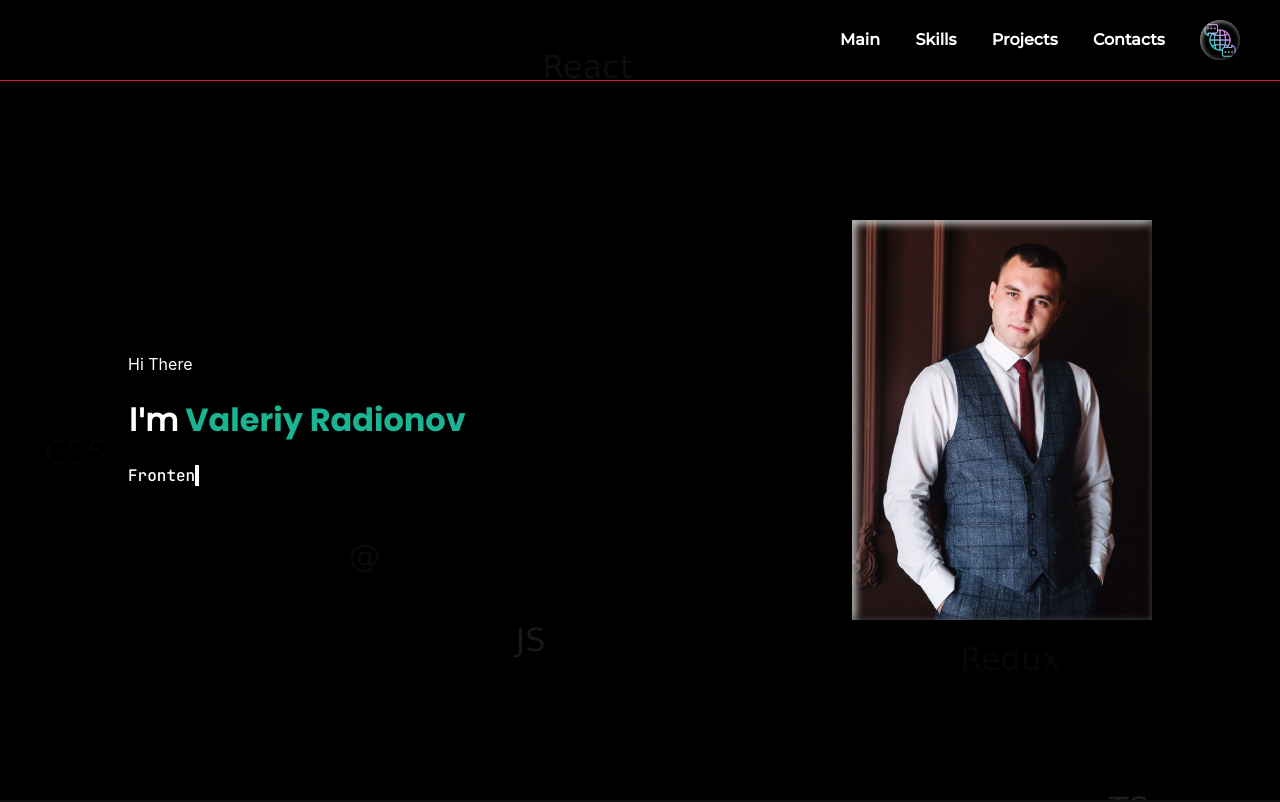
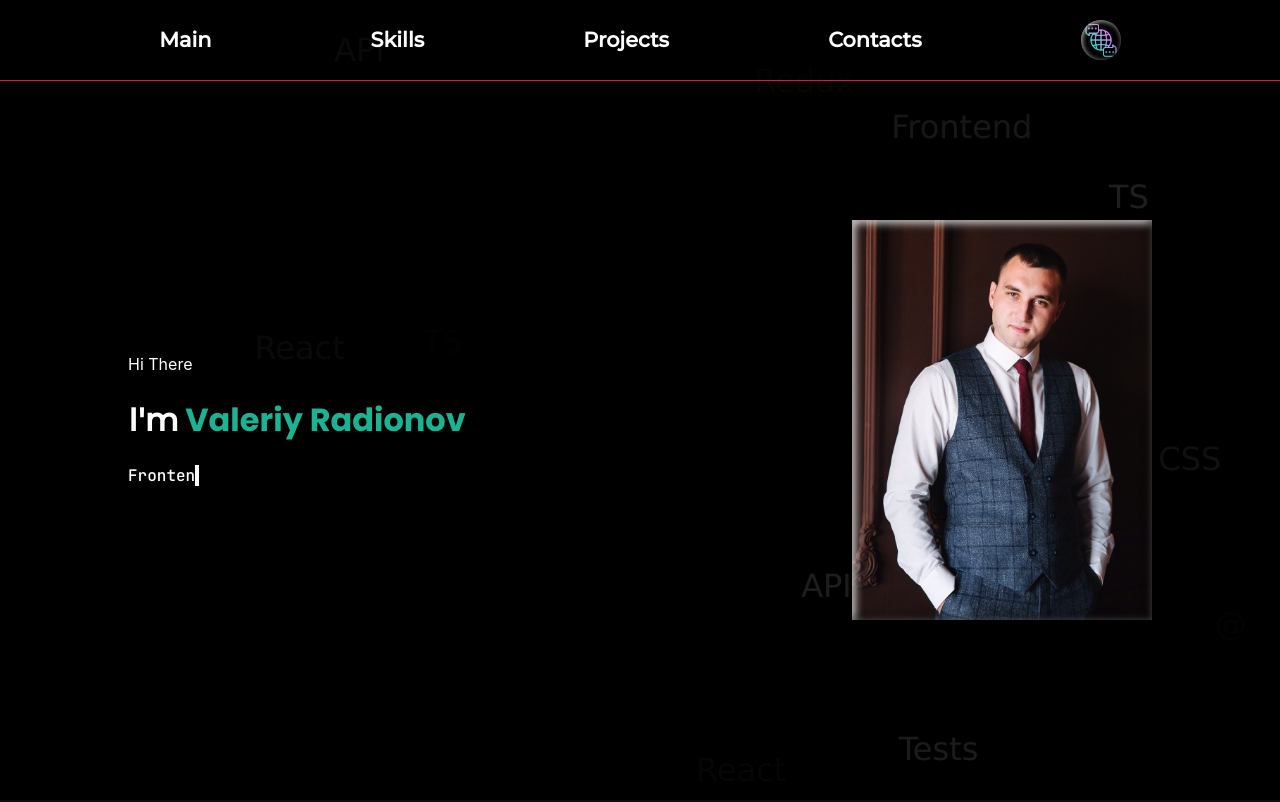
Before and after one commit to Valeriy-Radionov/Portfolio, a React (Create React App) app: page / in a window 1280 px wide. Shown: the top 802 px of the page. Built offline with nearby package versions, Linux system fonts and the light colour scheme.

Commit message:
features: add animation

```diff
--- a/package.json
+++ b/package.json
@@ -4,6 +4,7 @@
   "version": "0.1.0",
   "private": true,
   "dependencies": {
+    "@emotion/react": "^11.10.5",
     "@reduxjs/toolkit": "^1.9.1",
     "@testing-library/jest-dom": "^5.14.1",
     "@testing-library/react": "^13.0.0",
@@ -15,6 +16,7 @@
     "@types/react-dom": "^18.0.0",
     "@types/react-redux": "^7.1.24",
     "@types/react-router-dom": "^5.3.3",
+    "@types/react-typing-effect": "^2.0.3",
     "@types/redux-thunk": "^2.1.0",
     "axios": "^1.2.1",
     "formik": "^2.2.9",
@@ -23,6 +25,7 @@
     "react-awesome-reveal": "^4.1.0",
     "react-dom": "^18.2.0",
     "react-redux": "^8.0.5",
+    "react-reveal": "^1.2.2",
     "react-router-dom": "^6.5.0",
     "react-scripts": "5.0.1",
     "react-tsparticles": "^2.7.0",
--- a/public/index.html
+++ b/public/index.html
@@ -1,30 +1,27 @@
 <!DOCTYPE html>
 <html lang="en">
   <head>
-    <meta charset="utf-8"/>
-    <link rel="icon" href="%PUBLIC_URL%/favicon.ico"/>
-    <meta name="viewport" content="width=device-width, initial-scale=1"/>
-    <meta name="theme-color" content="#000000"/>
-    <meta
-            name="description"
-            content="Web site created using create-react-app"
-    />
-    <link rel="apple-touch-icon" href="%PUBLIC_URL%/logo192.png"/>
+    <meta charset="utf-8" />
+    <link rel="icon" href="%PUBLIC_URL%/favicon.ico" />
+    <meta name="viewport" content="width=device-width, initial-scale=1" />
+
+    <meta name="theme-color" content="#000000" />
+    <meta name="description" content="Web site created using create-react-app" />
+    <link rel="apple-touch-icon" href="%PUBLIC_URL%/logo192.png" />
     <!--
       manifest.json provides metadata used when your web app is installed on a
       user's mobile device or desktop. See https://developers.google.com/web/fundamentals/web-app-manifest/
     -->
-    <link rel="manifest" href="%PUBLIC_URL%/manifest.json"/>
-    <link rel="preconnect" href="https://fonts.googleapis.com">
-    <link rel="preconnect" href="https://fonts.gstatic.com" crossorigin>
-    <link href="https://fonts.googleapis.com/css2?family=Poppins:wght@500;700&display=swap" rel="stylesheet">
-    <link rel="preconnect" href="https://fonts.googleapis.com">
-    <link rel="preconnect" href="https://fonts.gstatic.com" crossorigin>
-    <link href="https://fonts.googleapis.com/css2?family=Montserrat:wght@300;500&display=swap" rel="stylesheet">
-    <link rel="preconnect" href="https://fonts.googleapis.com">
-    <link rel="preconnect" href="https://fonts.gstatic.com" crossorigin>
-    <link href="https://fonts.googleapis.com/css2?family=JetBrains+Mono:ital,wght@0,500;1,300&display=swap"
-          rel="stylesheet">
+    <link rel="manifest" href="%PUBLIC_URL%/manifest.json" />
+    <link rel="preconnect" href="https://fonts.googleapis.com" />
+    <link rel="preconnect" href="https://fonts.gstatic.com" crossorigin />
+    <link href="https://fonts.googleapis.com/css2?family=Poppins:wght@500;700&display=swap" rel="stylesheet" />
+    <link rel="preconnect" href="https://fonts.googleapis.com" />
+    <link rel="preconnect" href="https://fonts.gstatic.com" crossorigin />
+    <link href="https://fonts.googleapis.com/css2?family=Montserrat:wght@300;500&display=swap" rel="stylesheet" />
+    <link rel="preconnect" href="https://fonts.googleapis.com" />
+    <link rel="preconnect" href="https://fonts.gstatic.com" crossorigin />
+    <link href="https://fonts.googleapis.com/css2?family=JetBrains+Mono:ital,wght@0,500;1,300&display=swap" rel="stylesheet" />
     <!--
       Notice the use of %PUBLIC_URL% in the tags above.
       It will be replaced with the URL of the `public` folder during the build.
--- a/src/common/components/description_block/Description.tsx
+++ b/src/common/components/description_block/Description.tsx
@@ -1,4 +1,5 @@
 import React from "react"
+import { Fade, AttentionSeeker } from "react-awesome-reveal"
 import style from "./Description.module.scss"
 
 type DescriptionPropsType = {
@@ -10,17 +11,23 @@ type DescriptionPropsType = {
 export const Description: React.FC<DescriptionPropsType> = ({ title, description, gitLink, isProgect }) => {
   return (
     <div className={style.container}>
-      <h3 className={style.title}>{title}</h3>
+      <AttentionSeeker>
+        <h3 className={style.title}>{title}</h3>
+      </AttentionSeeker>
       {isProgect && (
         <div className={style.wrapLink}>
           <div>
-            <a href={gitLink} target="_blank" style={{ color: "#ff8f2c" }}>
-              git
-            </a>
+            <Fade direction="left">
+              <a href={gitLink} target="_blank" style={{ color: "#ff8f2c" }}>
+                git
+              </a>
+            </Fade>
           </div>
         </div>
       )}
-      <p className={style.description}>{description}</p>
+      <Fade direction="up">
+        <p className={style.description}>{description}</p>
+      </Fade>
     </div>
   )
 }
--- a/src/components/header/nav/Nav.module.scss
+++ b/src/components/header/nav/Nav.module.scss
@@ -5,42 +5,30 @@
   color: $textColor;
   font-family: $baseFont;
   align-items: center;
+  width: 100%;
   justify-content: space-between;
-  margin-right: 5vh;
-  width: 50vh;
-
+  .container {
+    display: flex;
+    width: 100%;
+    align-items: center;
+    justify-content: space-evenly;
     & a {
       font-weight: 600;
-    font-size: 1rem;
+      font-size: 1.3rem;
       color: $textColor;
       line-height: 1.5em;
       text-decoration: none;
       transition: all 0.5s;
+      @media (max-width: 650px) {
+        font-size: 1rem;
+      }
+      @media (max-width: 350px) {
+        font-size: 0.7rem;
+      }
       &:hover {
         cursor: pointer;
         color: $primaryColor;
       }
-    @media (max-width: 629px) {
-      margin-right: 5vh;
-    }
-    @media (max-width: 550px) {
-      margin-right: 20px;
-    }
-    @media (max-width: 360px) {
-      font-size: 0.85em;
-      margin-right: 15px;
     }
   }
-
-  @media (max-width: 629px) {
-    justify-content: center;
 }
-  @media (max-height: 540px) {
-    justify-content: space-between;
-    width: 90%;
-  }
-  @media (max-width: 550px) {
-    justify-content: flex-end;
-    margin: 0 10px 0 0;
-  }
-}
--- a/src/components/header/nav/Nav.tsx
+++ b/src/components/header/nav/Nav.tsx
@@ -1,14 +1,12 @@
-import React from "react"
 import { useAppSelector } from "../../../common/hooks/appHooks"
 import style from "./Nav.module.scss"
 import { SwitchLanguage } from "./switch-language/SwitchLanguage"
 
-type NavPropsType = {}
-
-export const Nav = (props: NavPropsType) => {
+export const Nav = () => {
   const state = useAppSelector((state) => state.dataPages.header)
   return (
     <div className={style.nav}>
+      <div className={style.container}>
         {state.navTitle.map((el) => {
           return (
             <a
@@ -26,5 +24,6 @@ export const Nav = (props: NavPropsType) => {
         })}
         <SwitchLanguage />
       </div>
+    </div>
   )
 }
--- a/src/components/main/Main.tsx
+++ b/src/components/main/Main.tsx
@@ -1,3 +1,4 @@
+import { Fade } from "react-awesome-reveal"
 import { useAppSelector } from "../../common/hooks/appHooks"
 import style from "./Main.module.scss"
 import { ParticlesMain } from "./particles/Particles"
@@ -11,6 +12,7 @@ export const Main = () => {
       <ParticlesMain />
       <div id={id} className={style.mainBlock}>
         <div className={style.container}>
+          <Fade direction="left">
             <div className={style.greetings}>
               <p>{state.about.p1}</p>
               <h1>
@@ -19,7 +21,10 @@ export const Main = () => {
               </h1>
               <p className={style.animationText}>{state.about.p2}</p>
             </div>
+          </Fade>
+          <Fade direction="down">
             <div className={style.avatarImage}></div>
+          </Fade>
         </div>
       </div>
     </>
--- a/src/components/main/particles/Particles.tsx
+++ b/src/components/main/particles/Particles.tsx
@@ -25,7 +25,7 @@ export const ParticlesMain = () => {
         },
         particles: {
           number: {
-            value: 15,
+            value: 25,
             density: {
               enable: true,
             },
@@ -66,13 +66,6 @@ export const ParticlesMain = () => {
               size_min: 10,
               sync: false,
             },
-          },
-          line_linked: {
-            enable: true,
-            distance: 150,
-            color: "#ffffff",
-            opacity: 0.4,
-            width: 1,
           },
           move: {
             enable: true,
--- a/src/components/my_projects/Projects.tsx
+++ b/src/components/my_projects/Projects.tsx
@@ -1,4 +1,5 @@
 import React from "react"
+import { Fade } from "react-awesome-reveal"
 import { Title } from "../../common/components/title/Title"
 import { useAppSelector } from "../../common/hooks/appHooks"
 import { Project } from "./project/Project"
@@ -13,7 +14,9 @@ export const Projects: React.FC<ProjectsPropsType> = () => {
   return (
     <div id={id} className={style.projectsBlock}>
       <div className={style.container}>
-        <Title text={state.projects.title} />
+        <Fade direction="down">
+          <Title text={state.projects.title} />
+        </Fade>
         <div className={style.projects}>
           {state.projects.projectData.map((res) => {
             return <Project key={res.title} projectName={res.title} description={res.description} styleImg={res.img} gitLink={res.linkGit} webLink={res.linkGhPage} />
--- a/src/components/my_projects/project/Project.tsx
+++ b/src/components/my_projects/project/Project.tsx
@@ -1,8 +1,8 @@
 import React from "react"
-import style from "./Project.module.scss"
 import { Button } from "../../../common/components/button/Button"
 import { Description } from "../../../common/components/description_block/Description"
 import { useAppSelector } from "../../../common/hooks/appHooks"
+import style from "./Project.module.scss"
 
 type ProjectType = {
   projectName: string
--- a/src/components/skills/Skills.tsx
+++ b/src/components/skills/Skills.tsx
@@ -1,9 +1,8 @@
-import React from "react"
+import { Fade, Flip } from "react-awesome-reveal"
+import { Title } from "../../common/components/title/Title"
+import { useAppSelector } from "../../common/hooks/appHooks"
+import { Skill } from "./skill/Skill"
 import style from "./Skills.module.scss"
-import { Skill } from "./skill/Skill"
-import { Title } from "../../common/components/title/Title"
-import { state } from "../../bll/state"
-import { useAppSelector } from "../../common/hooks/appHooks"
 
 type SkillsPropsType = {}
 
@@ -14,10 +13,16 @@ export const Skills = (props: SkillsPropsType) => {
   return (
     <div id={id} className={style.skillsBlock}>
       <div className={style.skillsContainer}>
-        <Title text={state.skills.title} />
+        <Fade direction="down">
+          <Title text={state.skills.title} />
+        </Fade>
         <div className={style.skills}>
           {state.skills.skillsData.map((skill) => {
-            return <Skill key={skill.title} titleSkill={skill.title} description={skill.description} styleImg={skill.img} />
+            return (
+              <Flip direction="horizontal">
+                <Skill key={skill.title} titleSkill={skill.title} description={skill.description} styleImg={skill.img} />
+              </Flip>
+            )
           })}
         </div>
       </div>
```
Also changed, not shown: src/components/сontacts/Contacts.tsx (+14 -6 lines), 1 other file (tests, documents, lock files or other folders). Lines whose indentation alone changed are shown as unchanged.
